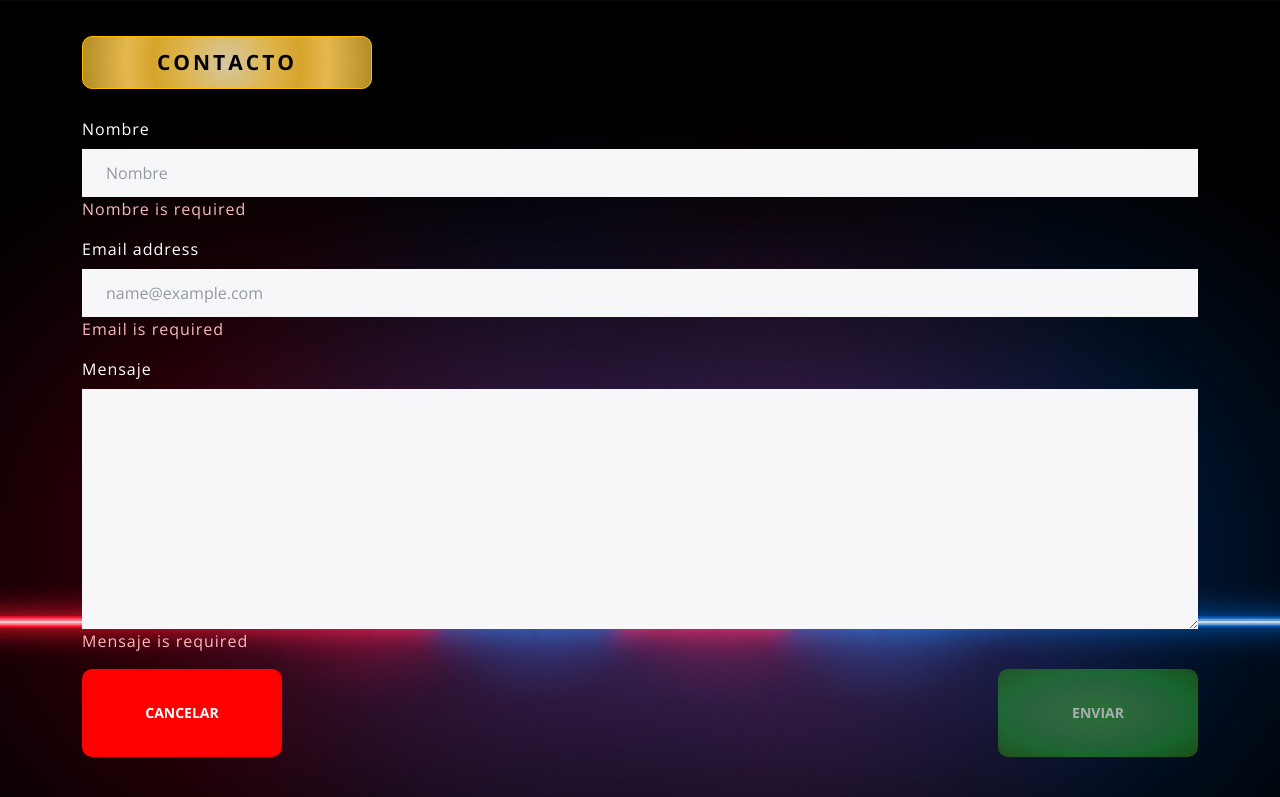
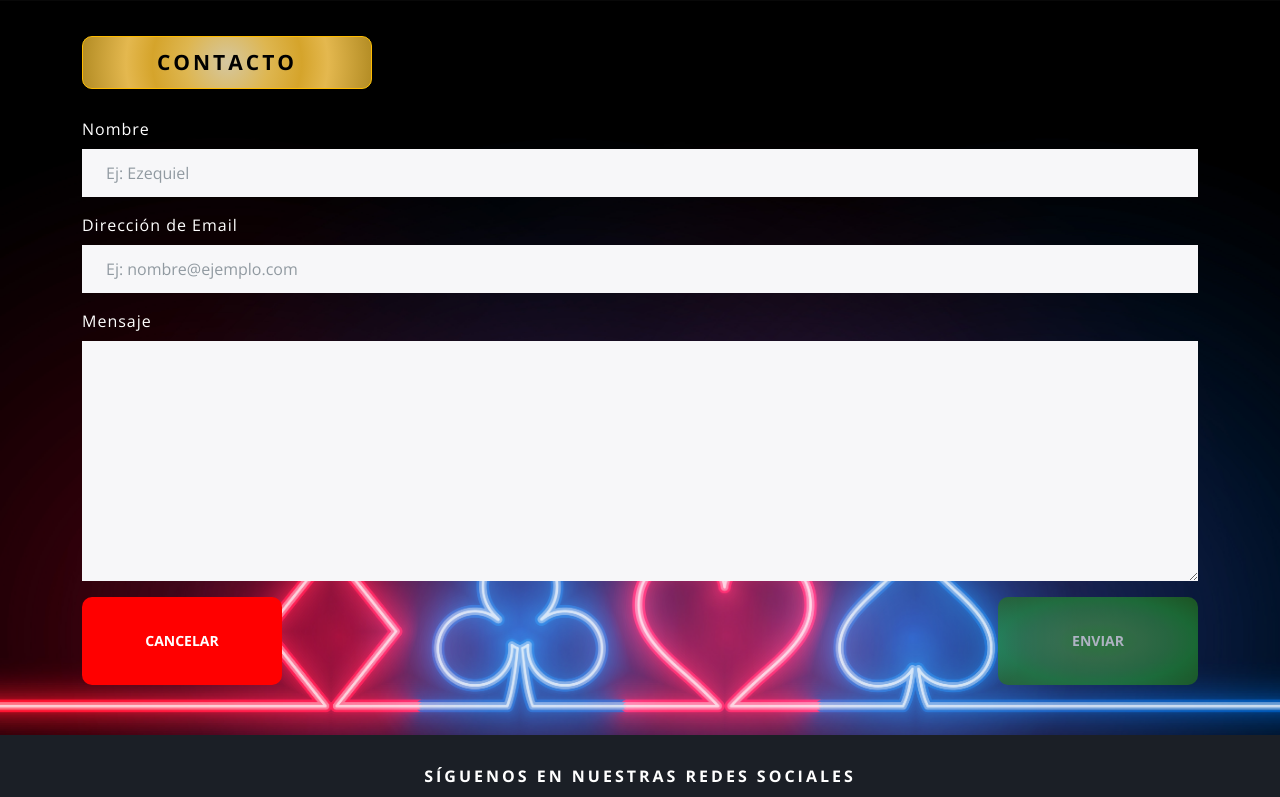
Before and after one commit to SerAlberto/PROYECTO-FINAL-REACT-UNJU, a React (Create React App) app: page /contact in a window 1280 px wide. Shown: the top 797 px of the page. Built offline with nearby package versions, Linux system fonts and the light colour scheme.

Commit message:
Modificaciones de texto en la página de contacto y modificación del mensaje de envío exitoso

```diff
--- a/src/components/contacto/Contacto.js
+++ b/src/components/contacto/Contacto.js
@@ -9,25 +9,25 @@ function validacion(input) {
   let errores = [];
 
   if (!input.nombre) {
-    errores.nombre = "Nombre is required";
+    errores.nombre = "Nombre es requerido";
   }
 
   if (!input.email) {
-    errores.email = "Email is required";
+    errores.email = "Email es requerido";
   } else if (
     !/^[-\w.%+]{1,64}@(?:[A-Z0-9-]{1,63}\.){1,125}[A-Z]{2,63}$/i.test(
       input.email
     )
   ) {
-    errores.email = "Email must be an email";
+    errores.email = "Ingrese un mail válido";
   }
 
   if (!input.mensaje) {
-    errores.mensaje = "Mensaje is required";
+    errores.mensaje = "Mensaje es requerido";
   } else if (String(input.mensaje).length > 256) {
-    errores.mensaje = "The subject requires a maximum of 256 characters";
+    errores.mensaje = "El mensaje requiere un máximo de 256 caracteres";
   } else if (String(input.mensaje).length < 10) {
-    errores.mensaje = "The subject requires a minimum of 10 characters";
+    errores.mensaje = "El mensaje requiere un mínimo de 10 caracteres";
   }
   return errores;
 }
@@ -42,19 +42,36 @@ export default function Contacto() {
   });
 
   const [fails, setFails] = useState({
-    nombre: "Nombre is required",
-    email: "Email is required",
-    mensaje: "Mensaje is required",
+    nombre: " ",
+    email: " ",
+    mensaje: " ",
   });
 
   function onsubmitform(e) {
-    Swal.fire({
+    const Toast = Swal.mixin({
+      toast: true,
+      position: "bottom-end",
+      showConfirmButton: false,
+      timer: 3000,
+      width: 500,
+      timerProgressBar: true,
+      didOpen: (toast) => {
+        toast.addEventListener("mouseenter", Swal.stopTimer);
+        toast.addEventListener("mouseleave", Swal.resumeTimer);
+      },
+      showClass: {
+        popup: "animate__animated animate__fadeInRight",
+      },
+      hideClass: {
+        popup: "animate__animated animate__fadeOutRight",
+      },
+    });
+
+    Toast.fire({
       icon: "success",
-      position: "bottom-end",
+      iconColor: "lightblue",
       title: "Mensaje enviado",
-      text: "Muchas gracias por contactarnos",
-      showConfirmButton: false,
-      timer: 2000,
+      text: "Muchas gracias, pronto nos contactaremos con usted",
     });
     history.push("/home");
   }
@@ -88,7 +105,7 @@ export default function Contacto() {
           <Form.Control
             type="text"
             name="nombre"
-            placeholder="Nombre"
+            placeholder="Ej: Ezequiel"
             value={state.nombre}
             onChange={(e) => onHandleChange(e)}
           />
@@ -98,11 +115,11 @@ export default function Contacto() {
         </Form.Group>
 
         <Form.Group className="mb-3">
-          <Form.Label style={{ color: "white" }}>Email address</Form.Label>
+          <Form.Label style={{ color: "white" }}>Dirección de Email</Form.Label>
           <Form.Control
             type="email"
             name="email"
-            placeholder="name@example.com"
+            placeholder="Ej: nombre@ejemplo.com"
             value={state.email}
             onChange={(e) => onHandleChange(e)}
           />
@@ -128,7 +145,11 @@ export default function Contacto() {
         </Form.Group>
         <Row>
           <Container
-            style={{ display: "flex", justifyContent: "space-between", marginBottom:"50px" }}
+            style={{
+              display: "flex",
+              justifyContent: "space-between",
+              marginBottom: "50px",
+            }}
           >
             <Button
               className="button-cancelar"
```
